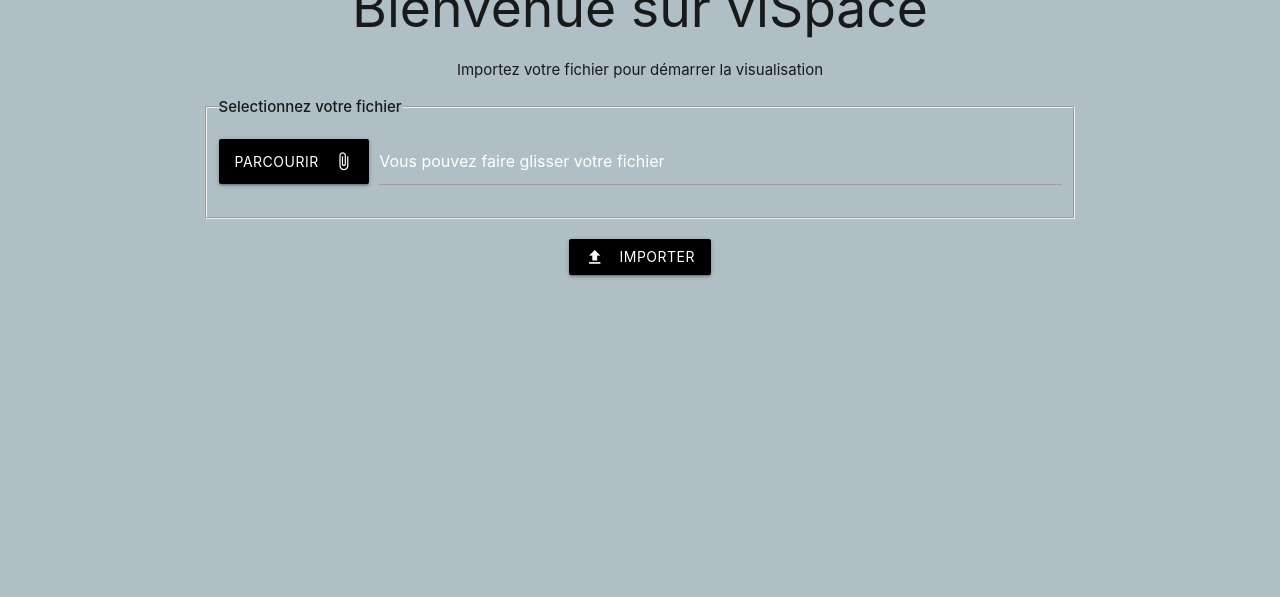
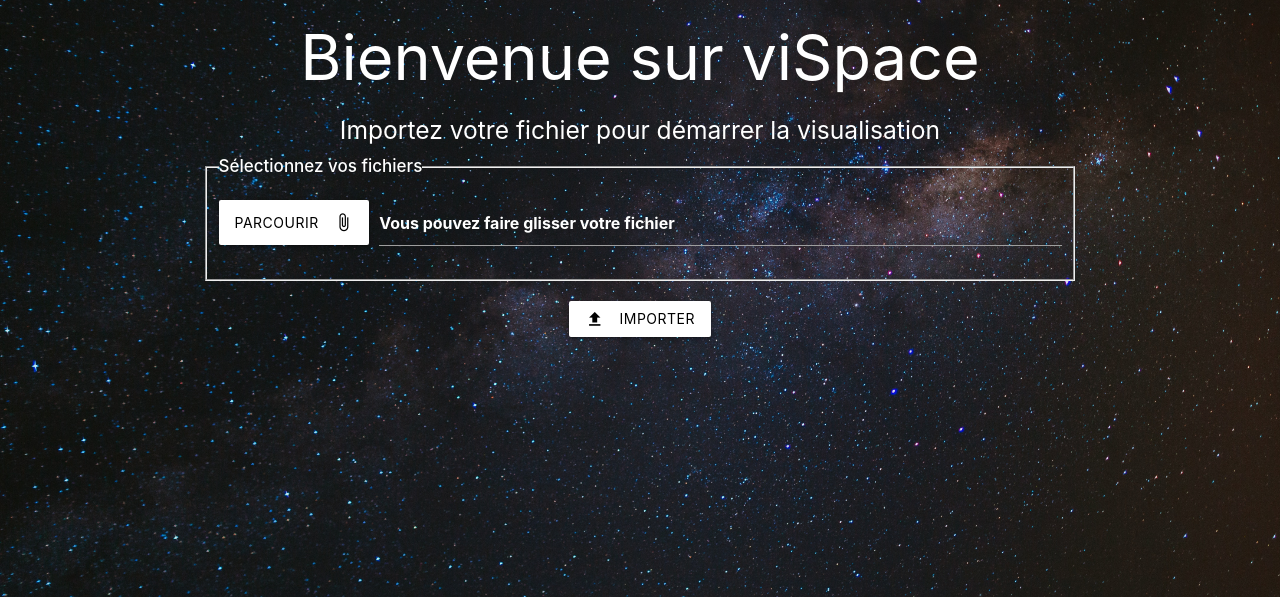
Before and after one commit to verniersolal/viSpace, a Flask app: page / in a window 1280 px wide. Shown: the part 121-718 px from the top of the page. Run offline with Flask 2, Linux system fonts and the light colour scheme; some libraries are stand-ins or nearby versions.

Commit message:
beautifull css

```diff
--- a/app/static/css/styles.css
+++ b/app/static/css/styles.css
@@ -1,4 +1,5 @@
-.logo{
+/*LOGO*/
+. logo{
 	height:100%;
 	display: inline-block;
 	margin-top:-1%;
@@ -10,6 +11,26 @@
 
 ::placeholder { /* Chrome, Firefox, Opera, Safari 10.1+ */
     color: white;
+	font-weight: bold;
+}
+
+/*BODY BACKGROUND*/
+body{
+	background-image: url("../img/bg.jpg");
+	background-repeat: repeat-y;
+	background-size: cover;
+	color:white;
+}
+/*NAVBAR BACKGROUND*/
+nav{
+	background-color: transparent;
+	-webkit-box-shadow: none;
+	-moz-box-shadow: none;
+	box-shadow: none;
+}
+/*HOMEPAGE*/
+.homepage{
+	margin-top: 10vh;
 }
 
 .graph-interface{
@@ -19,3 +40,16 @@ margin-top:10vh;
 .modal{
 height:50%;
 }
+
+legend{
+	font-size: 17px !important;
+}
+
+.card-panel{
+	padding: 10vh;
+	background:rgba(255,255,255, 0.3);
+}
+
+.card-panel:hover{
+	background:rgba(255,255,255, 0.6);
+}
--- a/app/templates/index.html
+++ b/app/templates/index.html
@@ -1,27 +1,25 @@
 {% extends "layout.html" %}
 {% block body %}
 
-<div class="container">
-    <h2 class="center">Bienvenue sur viSpace</h2>
+    <div class="container homepage">
+        <h1 class="center">Bienvenue sur viSpace</h1>
         {% if not converted %}
-
-    <p class="float center">Importez votre fichier pour démarrer la visualisation</p>
-
             <div class="row">
+            <h5 class="float center">Importez votre fichier pour démarrer la visualisation</h5>
             <form method='POST' action="{{ url_for('upload_file') }}" class="col s12" enctype="multipart/form-data">
                 <fieldset>
                     <legend>
                         <strong>
-                        Selectionnez votre fichier
+                            Sélectionnez vos fichiers
                         </strong>
                     </legend>
                     <div class="file-field input-field">
-                    <div class="btn waves-effect waves-light black">
+                        <div class="btn waves-effect waves-light white black-text">
                             <i class="material-icons right">attach_file</i>
                             <span>Parcourir</span>
-                        <input type="file" name="file"required>
+                            <input type="file" name="file" required>
                         </div>
-                    <div class="file-path-wrapper white-text">
+                        <div class="file-path-wrapper">
                             <input class="file-path validate" name="filename" type="text"
                                    placeholder="Vous pouvez faire glisser votre fichier">
                         </div>
@@ -29,7 +27,7 @@
                 </fieldset>
                 <div class="row"></div>
                 <div class="row center">
-                <button class="btn waves-effect waves-light black" type="submit" ><i
+                    <button class="btn waves-effect waves-light white black-text" type="submit"><i
                             class="material-icons left">file_upload</i>
                         Importer
                     </button>
--- a/app/templates/layout.html
+++ b/app/templates/layout.html
@@ -18,9 +18,9 @@
     <link href="{{ url_for('static', filename='css/styles.css') }}" rel="stylesheet">
 </head>
 
-<body class="blue-grey lighten-3">
+<body>
 {% block navbar %}
-<nav class="blue-grey darken-1">
+<nav>
     <div class="nav-wrapper">
         <a href="#" class="brand-logo center logo"><img src="{{ url_for('static', filename='img/logo.svg') }}"/></a>
     </div>
```
Also changed, not shown: app/templates/graph_interface.html (+9 -9 lines), app/static/img/bg.jpg (added). Lines whose indentation alone changed are shown as unchanged.
